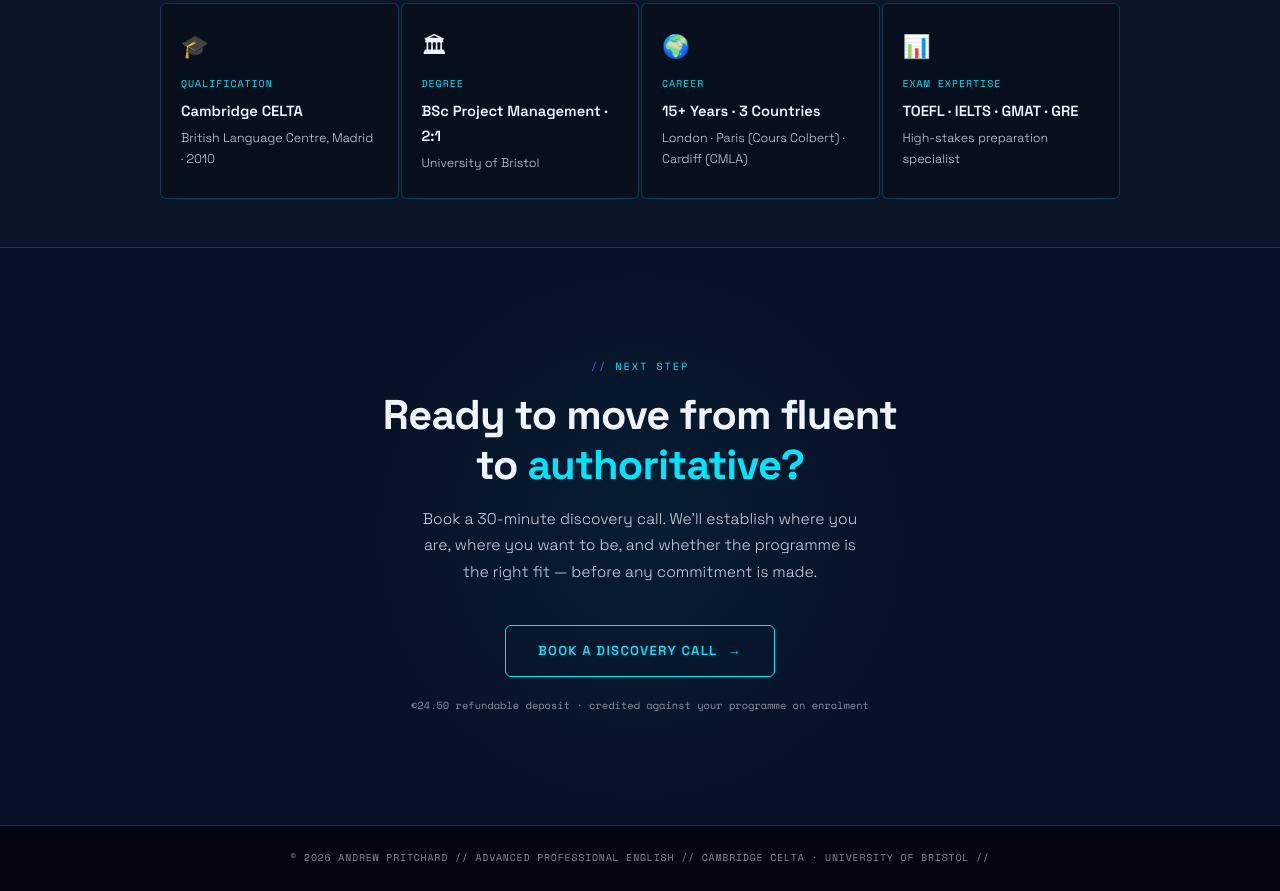
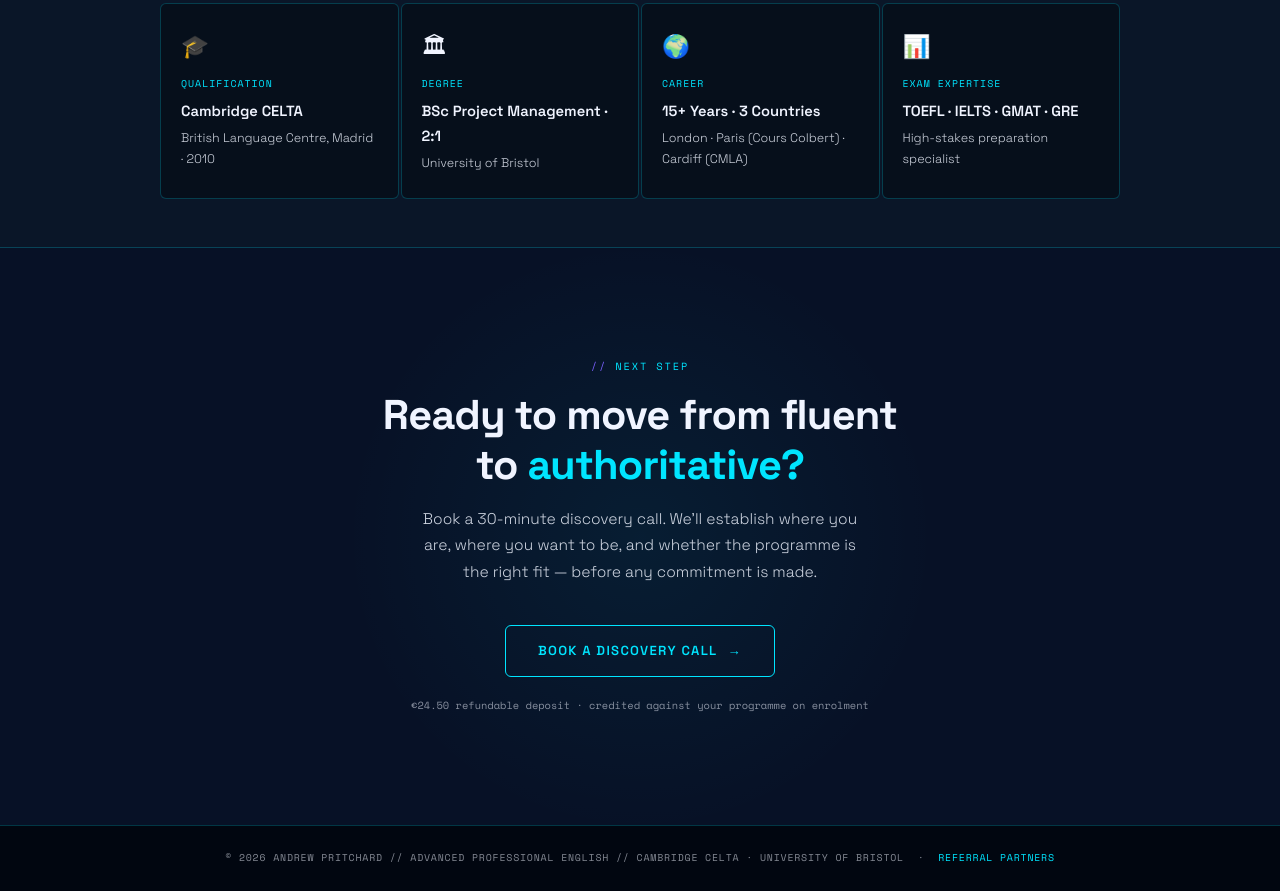
Before and after one commit to fluencyandrew/fluencyandrew, a plain HTML site: page index.html in a window 1280 px wide. Shown: the part 4933-5824 px from the top of the page. Drawn offline with nearby package versions, Linux system fonts and the light colour scheme.

Commit message:
Update index.html

```diff
--- a/index.html
+++ b/index.html
@@ -514,7 +514,7 @@ footer { background:#010610; border-top:1px solid var(--cyan-border); text-align
   </div>
 </section>
 
-<footer>© 2026 ANDREW PRITCHARD // ADVANCED PROFESSIONAL ENGLISH // CAMBRIDGE CELTA · UNIVERSITY OF BRISTOL //  <a href="referral_1.html"</a></footer>
+<footer>© 2026 ANDREW PRITCHARD // ADVANCED PROFESSIONAL ENGLISH // CAMBRIDGE CELTA · UNIVERSITY OF BRISTOL &nbsp;·&nbsp; <a href="referral_1.html" style="color:var(--cyan);text-decoration:none;letter-spacing:0.08em;">REFERRAL PARTNERS</a></footer>
 
 </body>
 </html>
```
